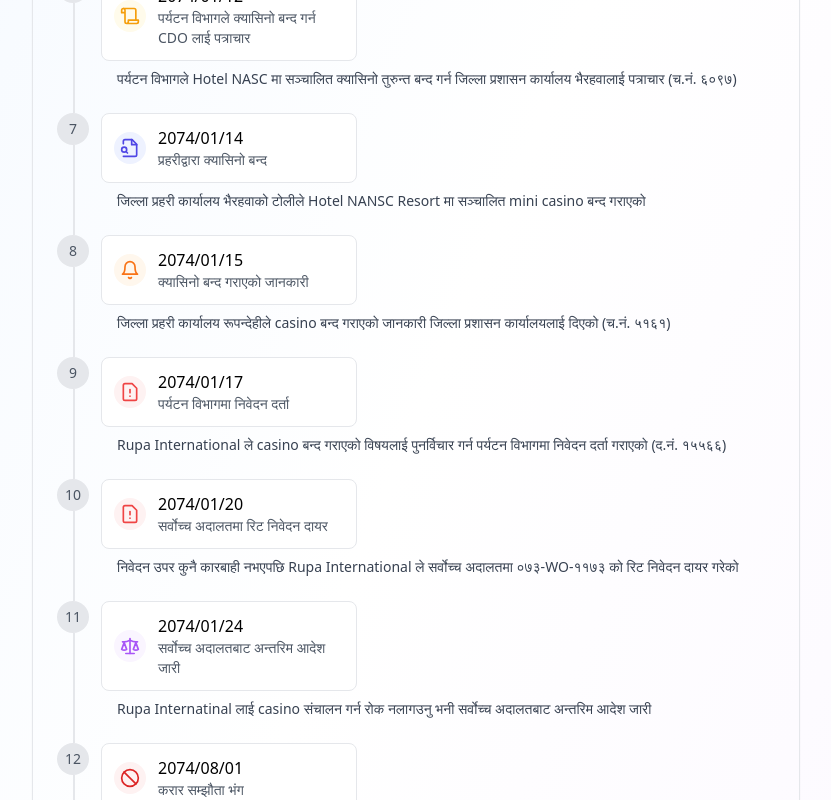
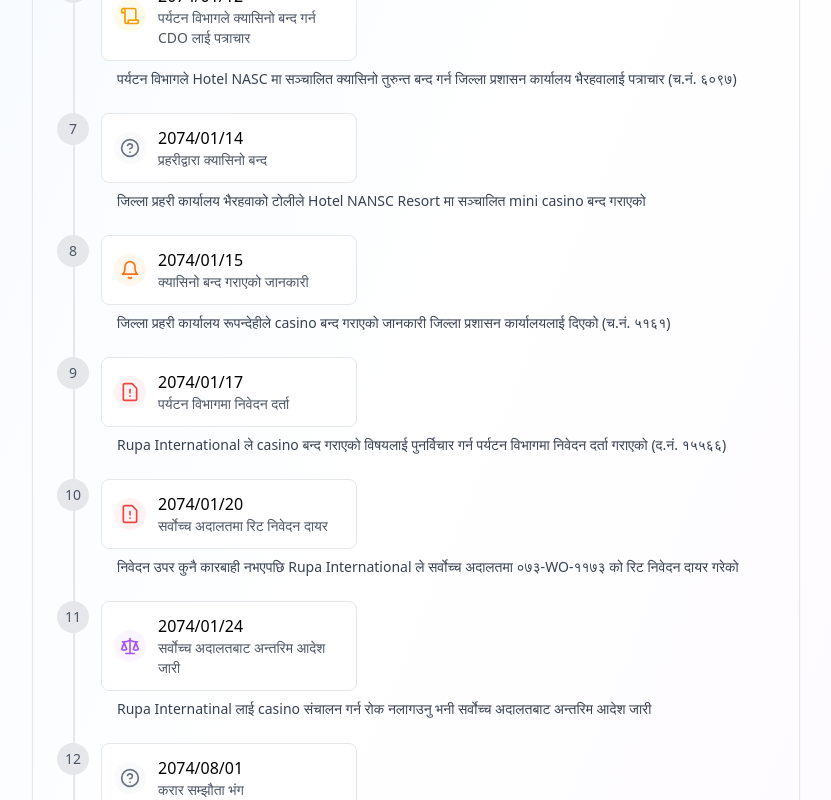
Before and after one commit to ShivaPrasadAcharya/exptimeline.git.io, a React (Vite) app: page / in a window 1280 px wide. Shown: the part 1120-1920 px from the top of the page, without its empty margins (224-1055 px from the left). Built offline with nearby package versions, Linux system fonts and the light colour scheme.

Commit message:
Update CategoryIcon.jsx

```diff
--- a/src/components/timeline/CategoryIcon.jsx
+++ b/src/components/timeline/CategoryIcon.jsx
@@ -13,17 +13,7 @@ import {
   Building2,
   FileWarning,
   Scroll,
-  Heart,
-  Handshake,
-  Clock,
-  Ban,
-  Folder,
-  Shield,
-  UserX,
-  Gavel,
-  FileSearch,
-  MessageSquare,
-  FileLock2
+  Heart
 } from 'lucide-react';
 
 const CategoryIcon = ({ category }) => {
@@ -31,7 +21,6 @@ const CategoryIcon = ({ category }) => {
 
   const getIconStyle = () => {
     switch (category) {
-      // Existing categories
       case 'namaskar':
         return {
           icon: HeartHandshake,
@@ -40,129 +29,67 @@ const CategoryIcon = ({ category }) => {
         };
       case 'casino':
         return {
-          icon: CircleDollarSign,
+          icon: CircleDollarSign, // Money/casino icon
           color: 'text-green-500',
           bgColor: 'bg-green-50'
         };
       case 'contract':
         return {
-          icon: FileSignature,
+          icon: FileSignature, // Document signing icon
           color: 'text-blue-500',
           bgColor: 'bg-blue-50'
         };
       case 'court':
         return {
-          icon: Scale,
+          icon: Scale, // Justice scale icon
           color: 'text-purple-500',
           bgColor: 'bg-purple-50'
         };
       case 'circular':
         return {
-          icon: Scroll,
+          icon: Scroll, // Official document/circular icon
           color: 'text-amber-500',
           bgColor: 'bg-amber-50'
         };
-      case 'closeddoor':
+      case 'police':
         return {
-          icon: Building2,
+          icon: Building2, // Police station/official building icon
           color: 'text-slate-500',
           bgColor: 'bg-slate-50'
         };
       case 'notification':
         return {
-          icon: Bell,
+          icon: Bell, // Notification bell icon
           color: 'text-orange-500',
           bgColor: 'bg-orange-50'
         };
+      case 'review':
+        return {
+          icon: FileText, // Document review icon
+          color: 'text-indigo-500',
+          bgColor: 'bg-indigo-50'
+        };
       case 'complaint':
         return {
-          icon: FileWarning,
+          icon: FileWarning, // Warning document icon
           color: 'text-red-500',
           bgColor: 'bg-red-50'
         };
-      case 'complaint2':
-        return {
-          icon: Files,
-          color: 'text-indigo-500',
-          bgColor: 'bg-indigo-50'
-        };
       case 'brokenheart':
         return {
-          icon: Heart,
+          icon: Heart, // Heart icon for broken agreements
           color: 'text-rose-500',
           bgColor: 'bg-rose-50'
         };
       case 'conflict':
         return {
-          icon: AlertTriangle,
+          icon: AlertTriangle, // Warning/conflict icon
           color: 'text-amber-500',
           bgColor: 'bg-amber-50'
         };
-
-      // New legal timeline specific categories
-      case 'subcontract':
-        return {
-          icon: Handshake, // Agreement between parties
-          color: 'text-cyan-500',
-          bgColor: 'bg-cyan-50'
-        };
-      case 'deadline':
-        return {
-          icon: Clock, // Time-sensitive matters
-          color: 'text-yellow-500',
-          bgColor: 'bg-yellow-50'
-        };
-      case 'termination':
-        return {
-          icon: Ban, // Contract termination
-          color: 'text-red-600',
-          bgColor: 'bg-red-50'
-        };
-      case 'documentation':
-        return {
-          icon: Folder, // Legal documentation
-          color: 'text-blue-600',
-          bgColor: 'bg-blue-50'
-        };
-      case 'compliance':
-        return {
-          icon: Shield, // Regulatory compliance
-          color: 'text-green-600',
-          bgColor: 'bg-green-50'
-        };
-      case 'breach':
-        return {
-          icon: UserX, // Contract breach
-          color: 'text-red-500',
-          bgColor: 'bg-red-50'
-        };
-      case 'judgment':
-        return {
-          icon: Gavel, // Court judgment
-          color: 'text-purple-600',
-          bgColor: 'bg-purple-50'
-        };
-      case 'investigation':
-        return {
-          icon: FileSearch, // Legal investigation
-          color: 'text-indigo-600',
-          bgColor: 'bg-indigo-50'
-        };
-      case 'mediation':
-        return {
-          icon: MessageSquare, // Dispute mediation
-          color: 'text-teal-500',
-          bgColor: 'bg-teal-50'
-        };
-      case 'confidential':
-        return {
-          icon: FileLock2, // Confidential documents
-          color: 'text-slate-600',
-          bgColor: 'bg-slate-50'
-        };
       case 'none':
         return {
-          icon: Files,
+          icon: Files, // Generic files icon
           color: 'text-gray-500',
           bgColor: 'bg-gray-50'
         };
```
